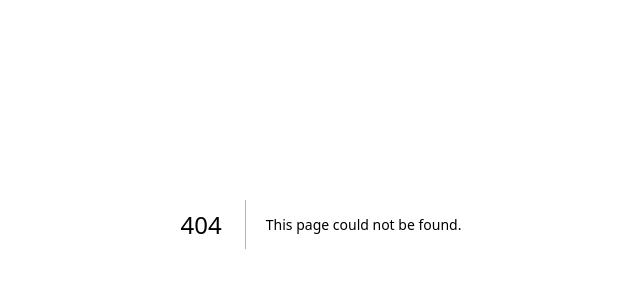
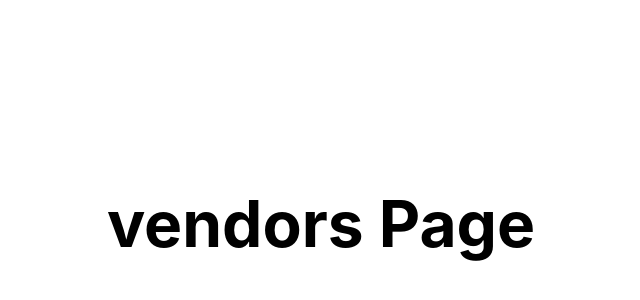
Before and after one commit to TahereGmi/technical-blog, a Next.js app: page /vendors in a window 1280 px wide. Before the commit this address had no page. Shown: the part 176-476 px from the top of the page, without its empty margins (319-959 px from the left). Built offline with nearby package versions, Linux system fonts and the light colour scheme.

Commit message:
feat: add vendors page

```diff
--- a/pages/index.tsx
+++ b/pages/index.tsx
@@ -19,8 +19,8 @@
 
         <p className={styles.description}>
           <Link
-            href='/blog'>
-            Blog
+            href='/vendors'>
+            Vendors
           </Link>
         </p>
         <span>test</span>
--- /dev/null
+++ b/pages/vendors/index.jsx
@@ -0,0 +1,22 @@
+import Head from 'next/head'
+import styles from '../../styles/Home.module.css'
+
+const Vendors = () => {
+	return (
+		<div className={styles.container}>
+		<Head>
+			<title>Create Next App</title>
+			<meta name="description" content="Generated by create next app" />
+			<link rel="icon" href="/favicon.ico" />
+		</Head>
+
+		<main className={styles.main}>
+			<h1 className={styles.title}>
+				vendors Page
+			</h1>
+		</main>
+		</div>
+	)
+}
+
+export default Vendors
```
